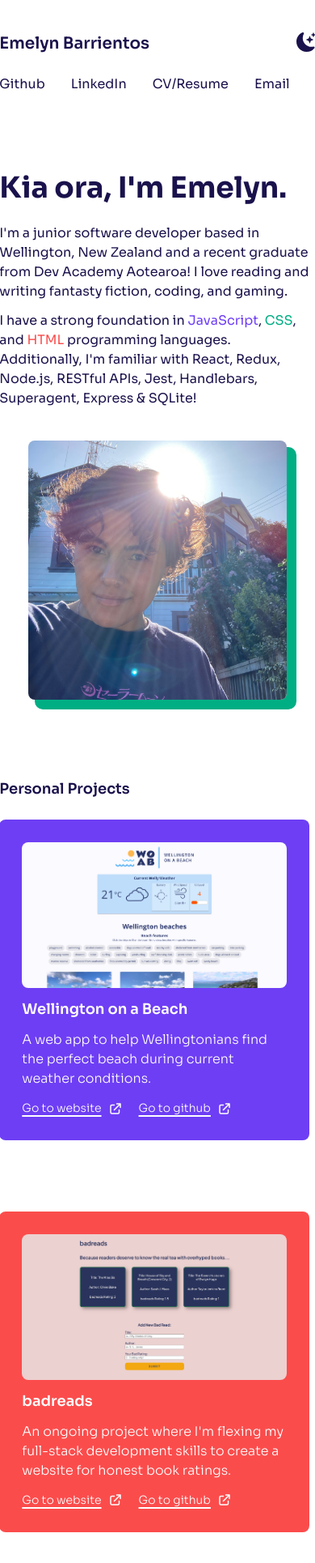
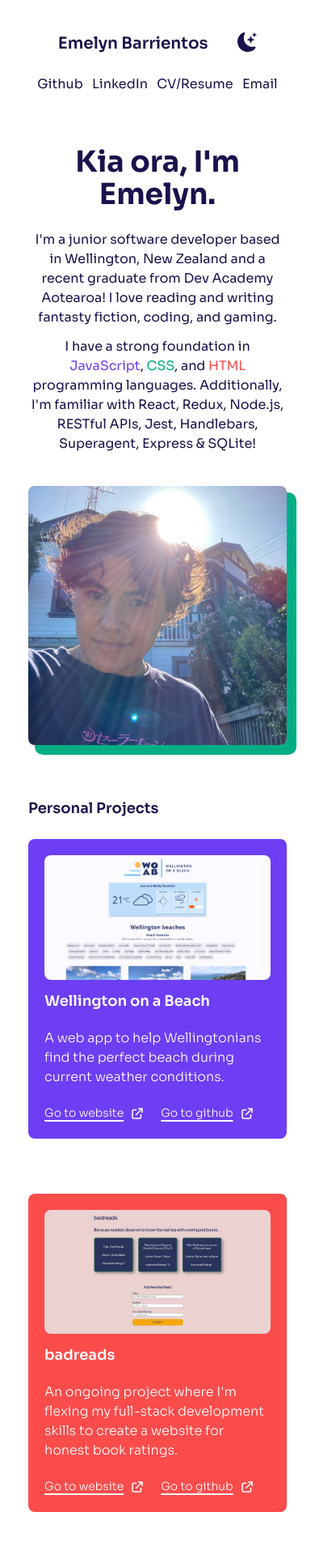
Before and after one commit to emelyn-barrientos/emelyn-barrientos-portfolio, a Next.js app: page / in a window 390 px wide. Shown: the top 1930 px of the page at 81% size. Built offline with nearby package versions, Linux system fonts and the light colour scheme.

Commit message:
Change small screen queries and breakpoints

```diff
--- a/pages/index.js
+++ b/pages/index.js
@@ -28,8 +28,8 @@ export default function Home() {
         </Head>
 
         <main className="mx-10 my-10 min-h-screen md:px-28 lg:px-48 xl:px-60 2xl:px-7">
-          <section className="mb-24">
-            <nav className="flex justify-between mb-6">
+          <section className="mb-24 sm:mb-16">
+            <nav className="flex justify-between mb-6 sm:justify-evenly">
               <h1 className="text-xl font-semibold">Emelyn Barrientos</h1>
               <ul className="flex">
                 <li>
@@ -40,9 +40,9 @@ export default function Home() {
                 </li>
               </ul>
             </nav>
-            <nav className="flex justify-start">
-              <ul className="flex">
-                <li className="font-medium mr-8 transition ease-in-out hover:underline underline-offset-4 hover:text-accent-violet decoration-2 hover:duration-75">
+            <nav className="flex justify-start sm:flex-col">
+              <ul className="flex sm:justify-evenly">
+                <li className="font-medium mr-8 sm:mr-0 transition ease-in-out hover:underline underline-offset-4 hover:text-accent-violet decoration-2 hover:duration-75">
                   <a
                     href="https://github.com/emelyn-barrientos/"
                     target="_blank"
@@ -51,7 +51,7 @@ export default function Home() {
                     Github
                   </a>
                 </li>
-                <li className="font-medium mr-8 transition ease-in-out hover:underline underline-offset-4 hover:text-accent-green decoration-2 hover:duration-75">
+                <li className="font-medium mr-8 sm:mr-0 transition ease-in-out hover:underline underline-offset-4 hover:text-accent-green decoration-2 hover:duration-75">
                   <a
                     href="https://www.linkedin.com/in/emelyn-barrientos/"
                     target="_blank"
@@ -60,10 +60,10 @@ export default function Home() {
                     LinkedIn
                   </a>
                 </li>
-                <li className="font-medium mr-8 transition ease-in-out hover:underline underline-offset-4 hover:text-accent-gold decoration-2 hover:duration-75">
+                <li className="font-medium mr-8 sm:mr-0 transition ease-in-out hover:underline underline-offset-4 hover:text-accent-gold decoration-2 hover:duration-75">
                   CV/Resume
                 </li>
-                <li className="font-medium mr-8 transition ease-in-out hover:underline underline-offset-4 hover:text-accent-red decoration-2 hover:duration-75">
+                <li className="font-medium mr-8 sm:mr-0 transition ease-in-out hover:underline underline-offset-4 hover:text-accent-red decoration-2 hover:duration-75">
                   <a
                     href="mailto: emelyn.barrientos22@gmail.com"
                     target="_blank"
@@ -76,8 +76,8 @@ export default function Home() {
             </nav>
           </section>
 
-          <section className="grid lg:grid-cols-2 gap-10 mb-24">
-            <div className=" w-96">
+          <section className="grid lg:grid-cols-2 gap-10 mb-36 sm:mb-16">
+            <div className=" w-96 sm:text-center sm:max-w-xs">
               <h2 className="text-4xl font-bold mb-6">Kia ora, I'm Emelyn.</h2>
               <p className="mb-3">
                 I'm a junior software developer based in Wellington, New Zealand
@@ -107,9 +107,9 @@ export default function Home() {
             <h3 className="text-lg font-semibold">Personal Projects</h3>
 
             {/* PROJECT CARDS */}
-            <div className="grid lg:grid-cols-2 gap-10 mb-24">
+            <div className="grid lg:grid-cols-2 gap-10 sm:gap-5 mb-24">
               {/* Wellington on a Beach */}
-              <div className=" bg-accent-violet flex-1 p-7 rounded-lg my-6 max-w-sm">
+              <div className=" bg-accent-violet flex-1 p-5 rounded-lg my-6 max-w-sm">
                 <Image
                   className="mb-3 rounded-lg"
                   src={woab}
@@ -117,10 +117,10 @@ export default function Home() {
                   height={215}
                   alt="Screenshot of the Wellington on a Beach website"
                 />
-                <h4 className="text-contrast-white text-lg font-semibold mb-3">
+                <h4 className="text-contrast-white text-lg font-semibold mb-5">
                   Wellington on a Beach
                 </h4>
-                <p className="text-contrast-white font-light mb-3">
+                <p className="text-contrast-white font-light mb-5">
                   A web app to help Wellingtonians find the perfect beach during
                   current weather conditions.
                 </p>
@@ -145,7 +145,7 @@ export default function Home() {
               </div>
 
               {/* badreads */}
-              <div className=" bg-accent-red flex-1 p-7 rounded-lg my-6 max-w-sm">
+              <div className=" bg-accent-red flex-1 p-5 rounded-lg my-6 max-w-sm">
                 <Image
                   className="mb-3 rounded-lg"
                   src={badreads}
@@ -153,10 +153,10 @@ export default function Home() {
                   height={215}
                   alt="Screenshot of the Wellington on a Beach website"
                 />
-                <h4 className="text-contrast-white text-lg font-semibold mb-3">
+                <h4 className="text-contrast-white text-lg font-semibold mb-5">
                   badreads
                 </h4>
-                <p className="text-contrast-white font-light mb-3">
+                <p className="text-contrast-white font-light mb-5">
                   An ongoing project where I'm flexing my full-stack development
                   skills to create a website for honest book ratings.
                 </p>
--- a/tailwind.config.js
+++ b/tailwind.config.js
@@ -16,8 +16,8 @@ module.exports = {
         'accent-gold': '#E8A700',
       },
       screens: {
-        sm: '280px',
-        md: '768px',
+        sm: { max: '640px' },
+        // md: '768px',
         // lg: '1024px',
         // xl: '1280px',
         // '2xl': '1536px',
```
